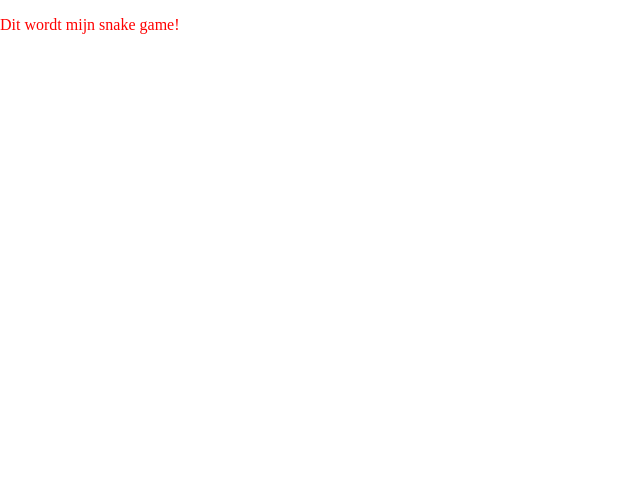
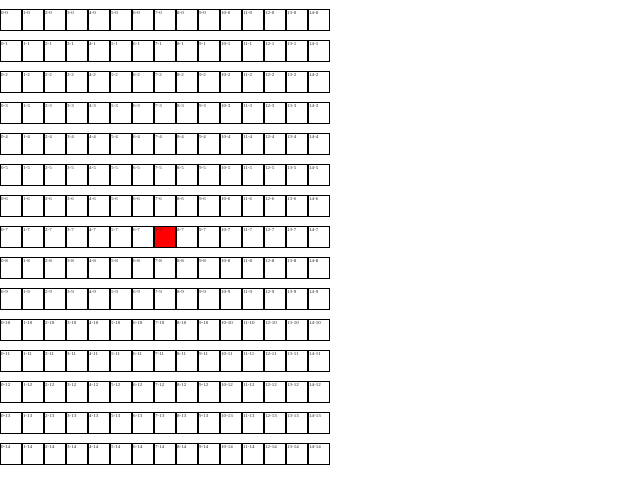
Before and after one commit to JelleHuts/JavaScriptp3, a website built with Parcel: page index.html in a window 1280 px wide. Shown: the whole page, without its empty margins (0-640 px from the left). Built offline with nearby package versions, Linux system fonts and the light colour scheme.

Commit message:
Speelveld

```diff
--- a/css/main.css
+++ b/css/main.css
@@ -89,9 +89,17 @@ textarea {
 
 
 
-.red{
-  color: red;
+.cell{
+  width: 20px;
+  height: 20px;
+  border: 1px solid black;
+  /* background-color:  #aaaaaa; */
+  display:inline-block;
+  font-size: 5px;
 }
+
+
+
 
 
 
--- a/index.html
+++ b/index.html
@@ -25,7 +25,9 @@
 <body>
 
   <!-- Add your site or application content here -->
-  <p class="red">Dit wordt mijn snake game!</p>
+
+  <div id="board"></div>
+
   <script src="js/vendor/modernizr-3.11.2.min.js"></script>
   <script src="js/plugins.js"></script>
   <script src="js/main.js"></script>
--- a/js/main.js
+++ b/js/main.js
@@ -1 +1,20 @@
-console.log("start");
+let boardSize = 15;
+let board = document.getElementById("board");
+
+
+function drawBoard()
+{
+    for (let j = 0; j < boardSize; j++) {
+        for (let i = 0; i < boardSize; i++) {
+            board.innerHTML += "<div id='x" + i + "y"+j+"' class='cell'>" + i +"-"+ j+"</div>";
+        }
+        board.innerHTML += "<br>";
+    }
+}
+
+drawBoard()
+
+let halfBoardSize = Math.round(boardSize/2)-1;
+let snakeHeadPosition = "x"+halfBoardSize+"y"+halfBoardSize;
+console.log(snakeHeadPosition);
+let head = document.getElementById(snakeHeadPosition).style.background = "red";
```
